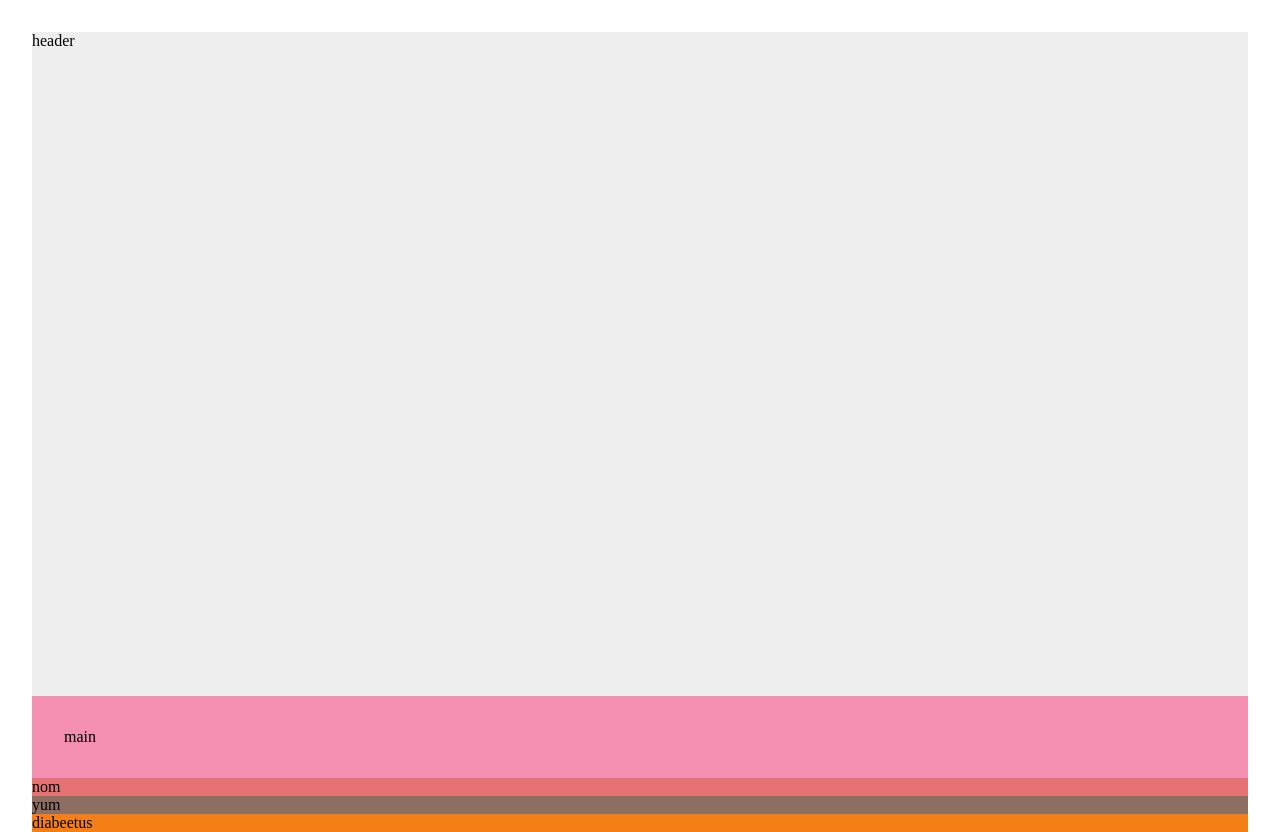
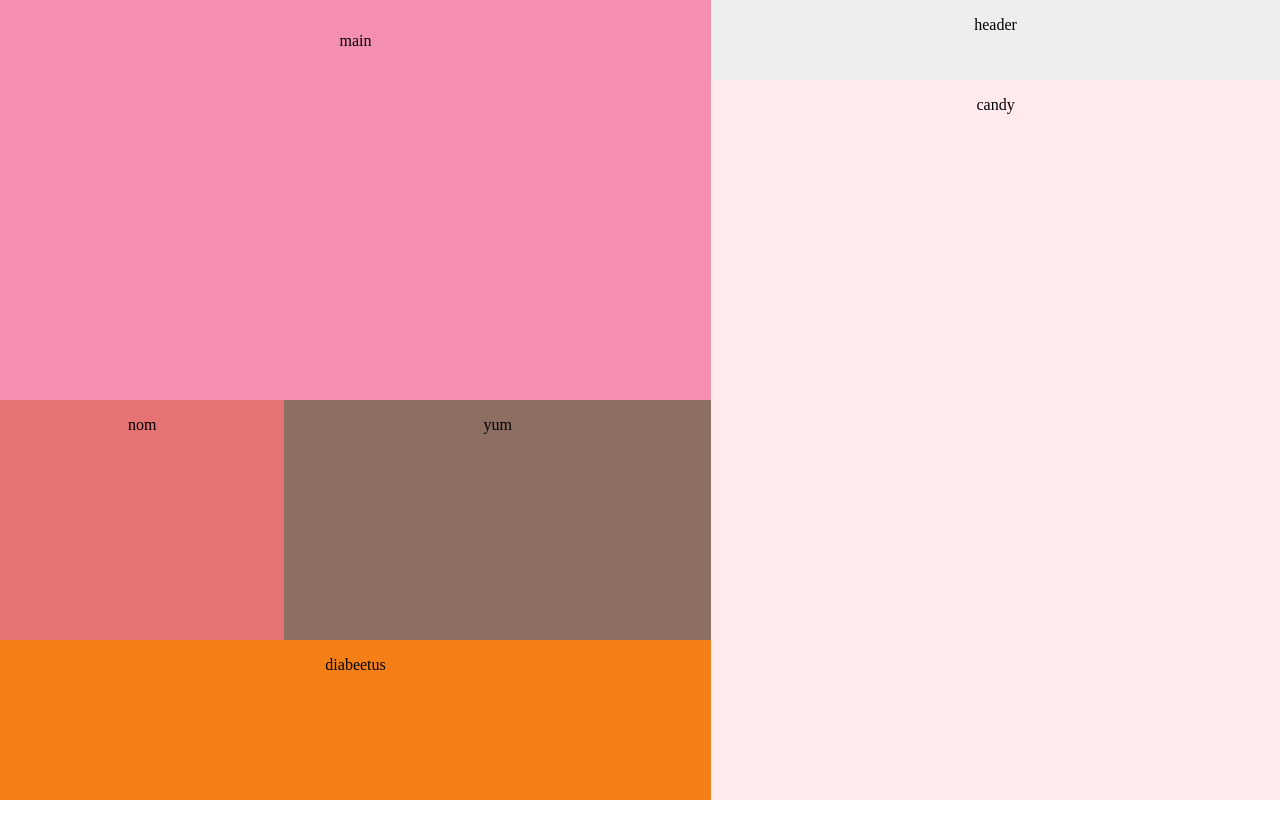
Before and after one commit to Alabs02/CSS-GRIDS, a plain HTML site: page index.html in a window 1280 px wide. After the commit the page ends 800 px from the top, so only its background shows below. Drawn offline with Linux system fonts and the light colour scheme.

```diff
--- a/scss/main.scss
+++ b/scss/main.scss
@@ -2,20 +2,33 @@ body {
     margin: 0;
     height: 100vh;
     color: #000;
+    text-align: center;
 }
+
+main,
+header,
+.candy,
+.nom,
+.yum,
+.diabeetus {
+    padding-top: 1rem;
+}
+
 
 .grid-container {
     display: grid;
-    grid-template-columns: 1fr 1.5fr 2fr;
-    grid-template-rows: 1fr 4fr 3fr 2fr;
+    grid-template-columns: 1fr;
+    grid-template-rows: 1fr 4fr 3fr 2fr 2fr 1fr;
     grid-template-areas:
-        "main   main    header"
-        "main   main    candy"
-        "nom    yum     candy"
-        "footer footer  candy";
+        "header"
+        "main"
+        "candy"
+        "nom"
+        "yum"
+        "footer"
+    ;
 
     height: 100vh;
-    margin: 2rem;
 }
 
 main {
@@ -85,19 +98,16 @@ header {
     background-color: #ffebee;
 }
 
-@media screen and (min-width: 420px) {
+// Laptop
+@media screen and (min-width: 768px) {
     .grid-container {
-        grid-template-columns: 1fr;
-        grid-template-rows: 1fr;
+        grid-template-columns: 1fr 1.5fr 2fr;
+        grid-template-rows: 1fr 4fr 3fr 2fr;
         grid-template-areas:
-        "header"
-        "main"
-        "nom"
-        "yum"
-        "footer";
-    }
-
-    .candy {
-        display: none;
+            "main   main    header"
+            "main   main    candy"
+            "nom    yum     candy"
+            "footer footer  candy"
+        ;
     }
 }
```
Also changed, not shown: css/main.css, 2 other files.
